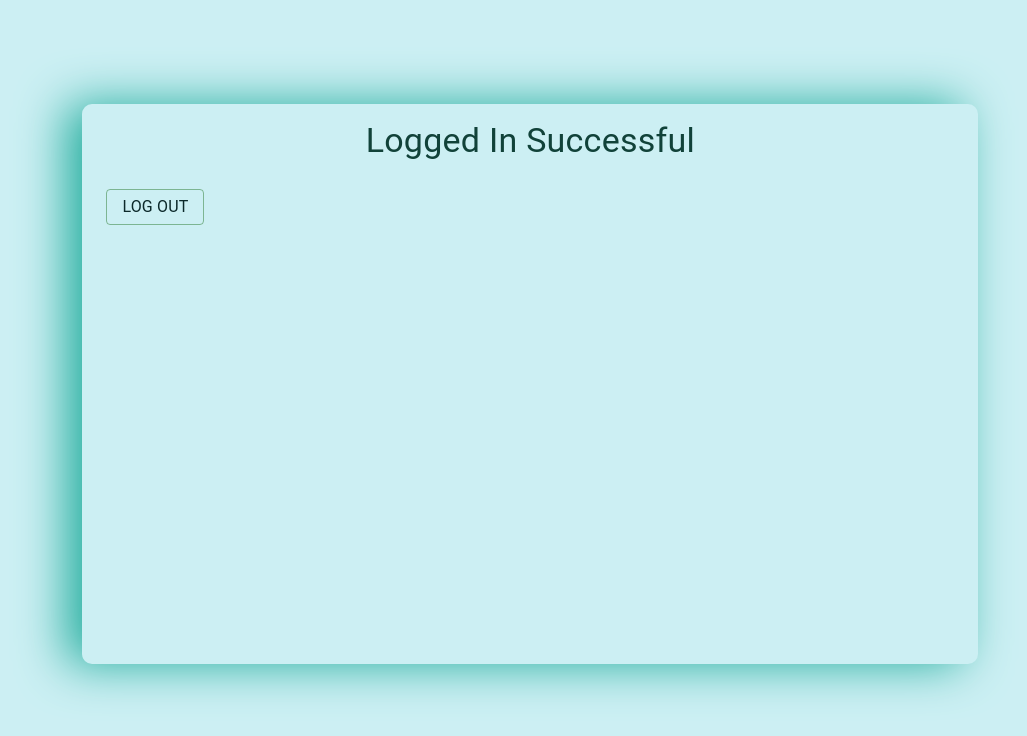
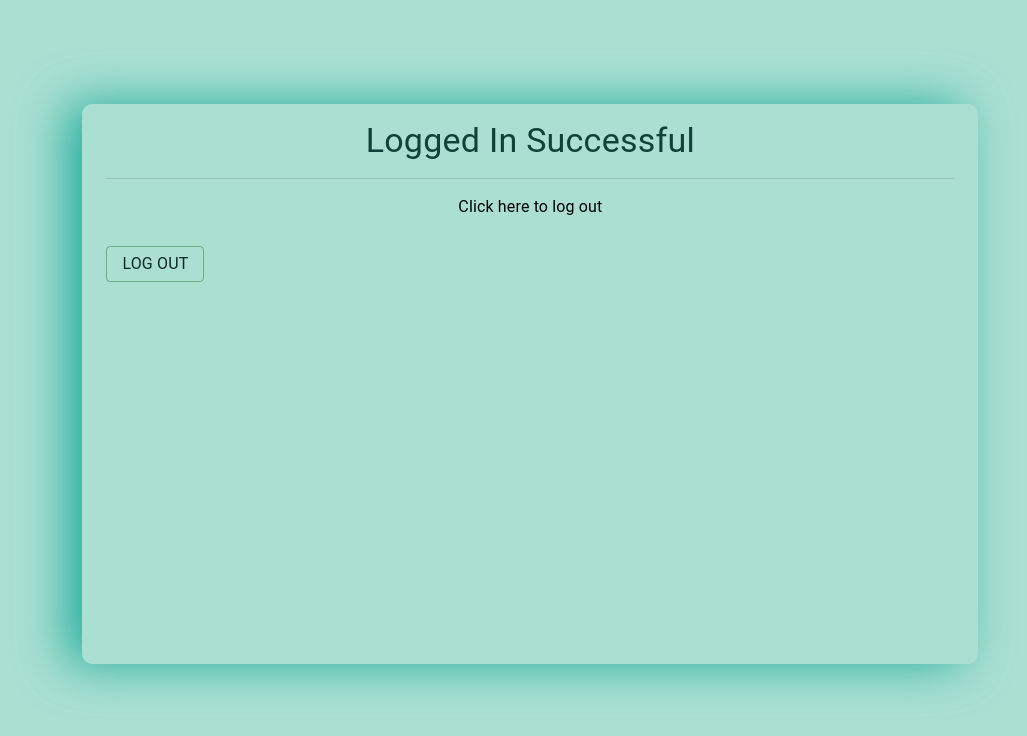
Before and after one commit to NaveenNK24/login-form, a React (Create React App) app: page /signin-success in a window 1280 px wide. Shown: the top 736 px of the page, without its empty margins (84-1111 px from the left). Built offline with nearby package versions, Linux system fonts and the light colour scheme.

Commit message:
CSS color changed

```diff
--- a/src/App.css
+++ b/src/App.css
@@ -3,8 +3,7 @@
       width: 100vw;
       position: fixed;
       flex-direction: column;
-      /* background: #72CAB4; */
-      background: #cceff3;
+      background: rgba(114,202,180,0.6);
       color: blanchedalmond;
       box-shadow: -1rem 0 3rem #000;
 }
--- a/src/components/SignInSuccess.jsx
+++ b/src/components/SignInSuccess.jsx
@@ -1,7 +1,7 @@
 import React from 'react'
 import { useHistory } from 'react-router'
 
-import { Container,Button, Typography } from '@mui/material'
+import { Container,Button, Typography, Divider } from '@mui/material'
 
 
 function SignInSuccess() {
@@ -24,7 +24,9 @@ function SignInSuccess() {
             }}
             >
                 <Typography variant='h4' color='#114239' align='center' margin='2vh auto 2vh auto'> Logged In Successful  </Typography>
-                <Button onClick={handleLogout} variant='outlined' color='success' style={{ marginTop: 11 }}>
+                <Divider/>
+                <Typography color='black' align='center' margin='2vh auto 2vh auto'> Click here to log out</Typography>
+                <Button onClick={handleLogout}  variant='outlined' color='success' style={{ marginTop: 11 ,position : 'relative',align : 'center'}}>
                     <Typography color='#0c292a'> Log out </Typography>
                 </Button>
         </Container>
--- a/src/components/SignUpSuccess.jsx
+++ b/src/components/SignUpSuccess.jsx
@@ -1,6 +1,6 @@
 import React from 'react'
 
-import { Container,Button, Typography } from '@mui/material'
+import { Container,Button, Typography, Divider } from '@mui/material'
 import { useHistory } from 'react-router'
 
 function SignUpSuccess() {
@@ -23,8 +23,9 @@ function SignUpSuccess() {
             }}
             >
                 <Typography variant='h4' color='#114239' align='center' margin='2vh auto 2vh auto'>  Account has been created Successfully </Typography>
-                <Typography>Click here to login</Typography>
-                <Button onClick={handleLogin} variant='outlined' color='success' style={{ marginTop: 11 }}>
+                <Divider/>
+                <Typography color='#114239' align='center' margin='2vh auto 2vh auto'>Click here to login</Typography>
+                <Button onClick={handleLogin} variant='outlined' align='center' color='success' style={{ marginTop: 11 }}>
                     <Typography color='#0c292a'> Log In</Typography>
                 </Button>
         </Container>
```
